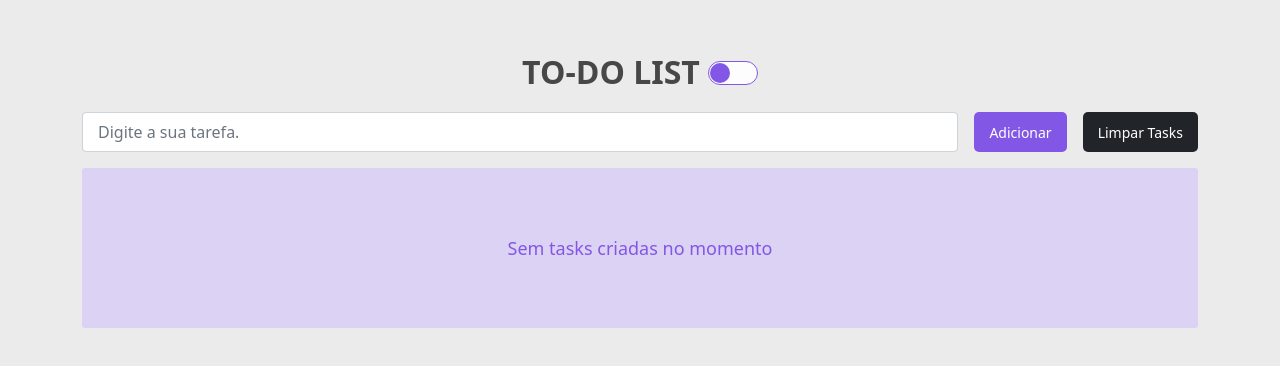
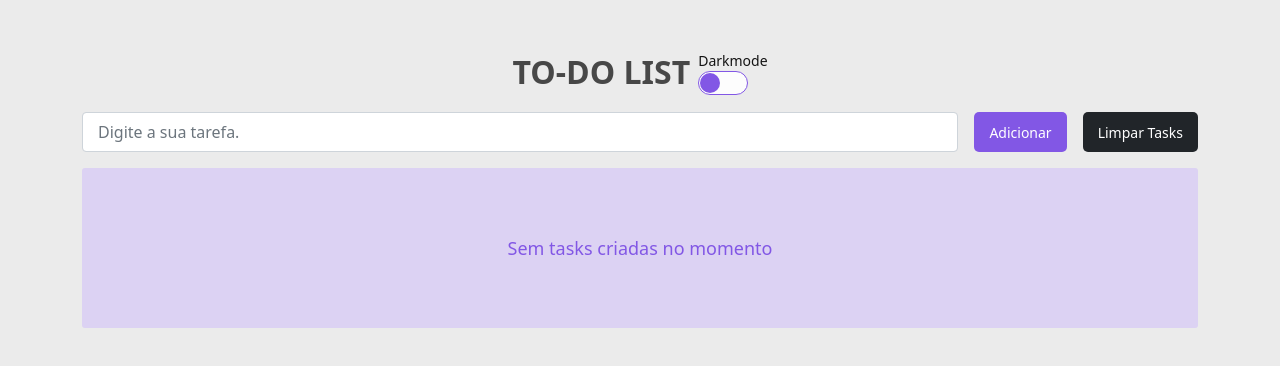
Before and after one commit to lucasnazzy/Angular-TO-DO-LIST, an Angular app: page / in a window 1280 px wide. Shown: the top 366 px of the page. Built offline with nearby package versions, Linux system fonts and the light colour scheme.

Commit message:
estruturas principais

```diff
--- a/src/app/pages/main/main.component.html
+++ b/src/app/pages/main/main.component.html
@@ -5,7 +5,8 @@
         >TO-DO LIST</span
       >
 
-      <div class="ms-2 mt-2">
+      <div class="d-flex flex-column ms-2">
+        <label class="title-toggle"> Darkmode</label>
         <label class="toggle">
           <input type="checkbox" [(ngModel)]="isDarkMode" />
           <span class="slider"></span>
--- a/src/app/pages/main/main.component.scss
+++ b/src/app/pages/main/main.component.scss
@@ -102,6 +102,11 @@
       flex-direction: column;
       align-items: start;
     }
+  }
+
+  .title-toggle {
+    font-size: 14px;
+    color: rgb(20, 20, 20);
   }
 }
 .custom-checkbox {
@@ -242,6 +247,11 @@
       color: #495057;
     }
   }
+
+  .title-toggle {
+    font-size: 14px;
+    color: white;
+  }
 }
 
 // toggle
```
